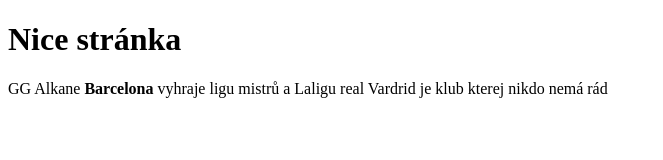
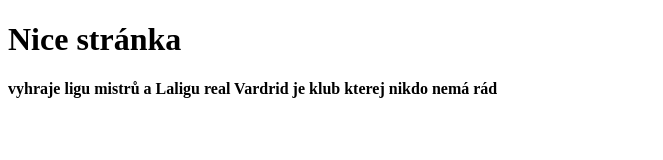
Before and after one commit to nevimcz12345/main, a plain HTML site: page index.html in a window 1280 px wide. Shown: the whole page, without its empty margins (0-663 px from the left). Drawn offline with Linux system fonts and the light colour scheme.

Commit message:
Update index.html

```diff
--- a/index.html
+++ b/index.html
@@ -5,8 +5,8 @@
   <title>nice stránka</title>
 </head>
 </body>
- GG Alkane
- <strong> Barcelona </strong>vyhraje ligu mistrů a Laligu
+<strong GG Alkane
+ Barcelona </strong>vyhraje ligu mistrů a Laligu
 real Vardrid je klub kterej nikdo nemá rád
 </body>
 </html>
```
